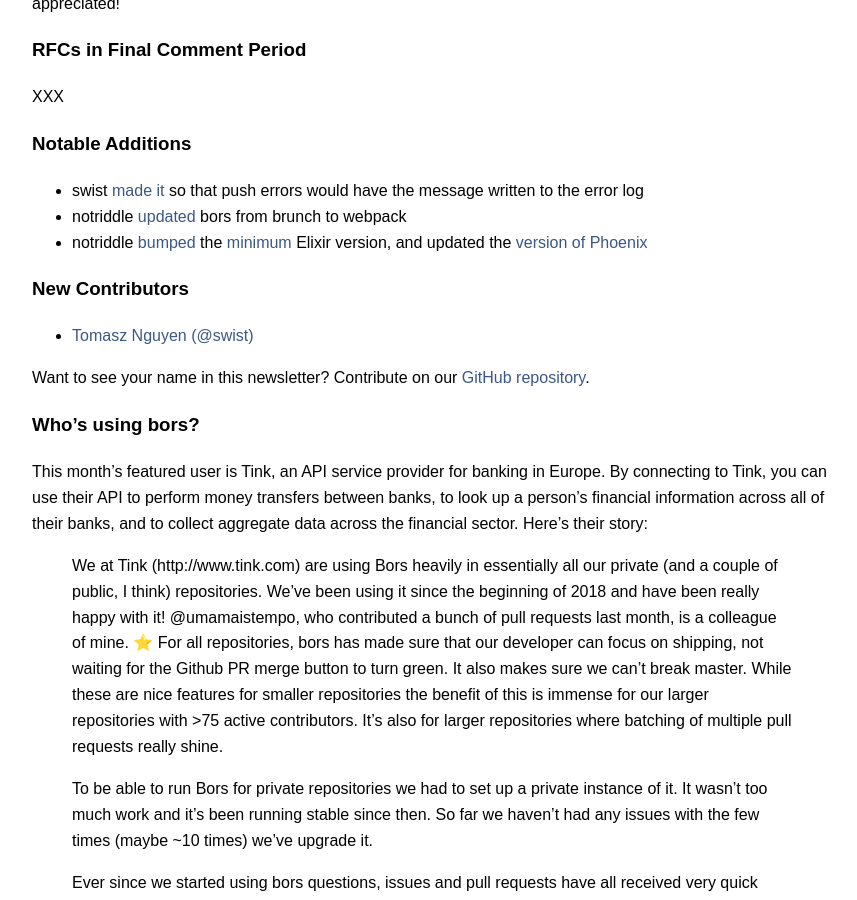
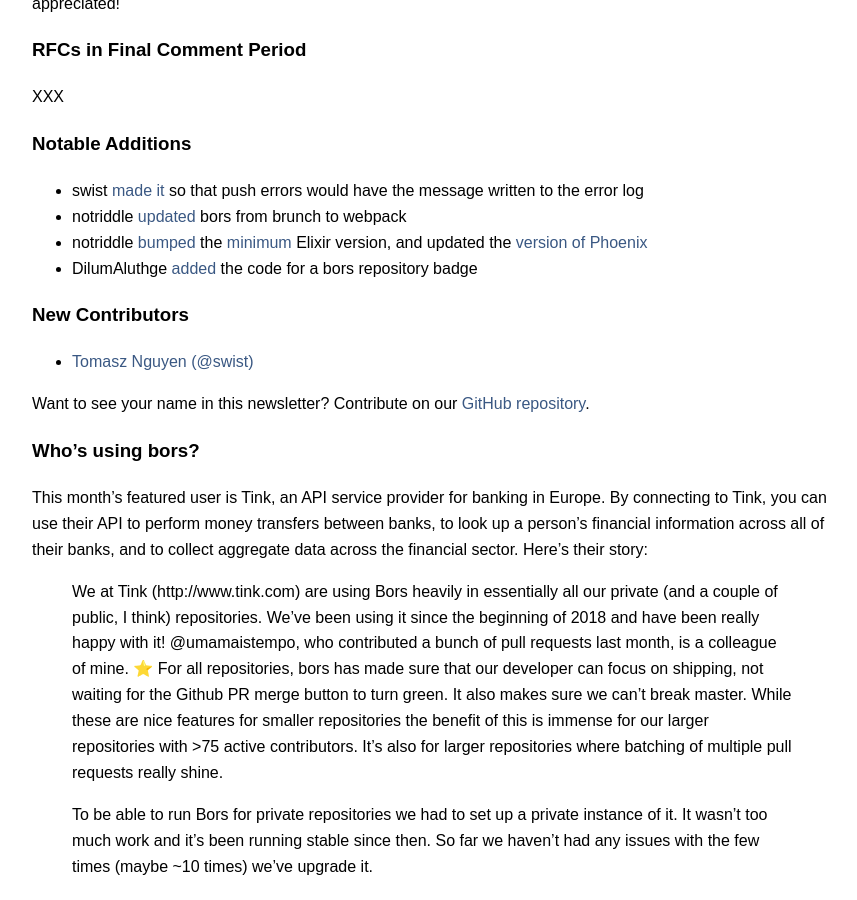
Before and after one commit to bors-ng/bors-ng.github.io, a Jekyll site: the page built from _posts/2019-08-01-tmib-31.md, in a window 1280 px wide and 900 px high, scrolled down 331 px. Shown: the whole window, without its empty margins (208-1065 px from the left). Built offline with Jekyll 4.4.1, drawn with Linux system fonts in a browser that asks for light colours.

Commit message:
Add bors-ng/bors-ng#676

```diff
--- a/_posts/2019-08-01-tmib-31.md
+++ b/_posts/2019-08-01-tmib-31.md
@@ -27,6 +27,7 @@
 * swist [made it](https://github.com/bors-ng/bors-ng/pull/700) so that push errors would have the message written to the error log
 * notriddle [updated](https://github.com/bors-ng/bors-ng/pull/687) bors from brunch to webpack
 * notriddle [bumped](https://github.com/bors-ng/bors-ng/pull/683) the [minimum](https://github.com/bors-ng/bors-ng/pull/645) Elixir version, and updated the [version of Phoenix](https://github.com/bors-ng/bors-ng/pull/668)
+* DilumAluthge [added](https://github.com/bors-ng/bors-ng/pull/676) the code for a bors repository badge
 
 
 ### New Contributors
```
